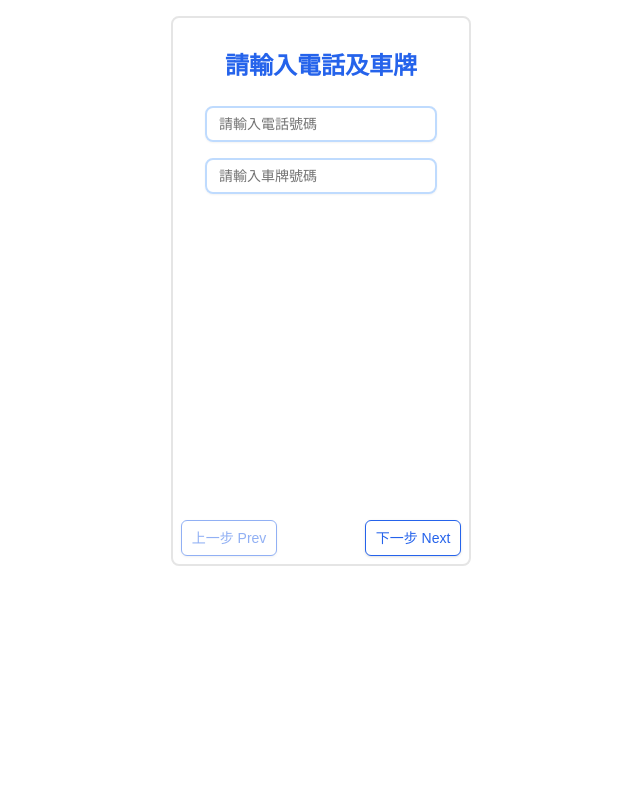
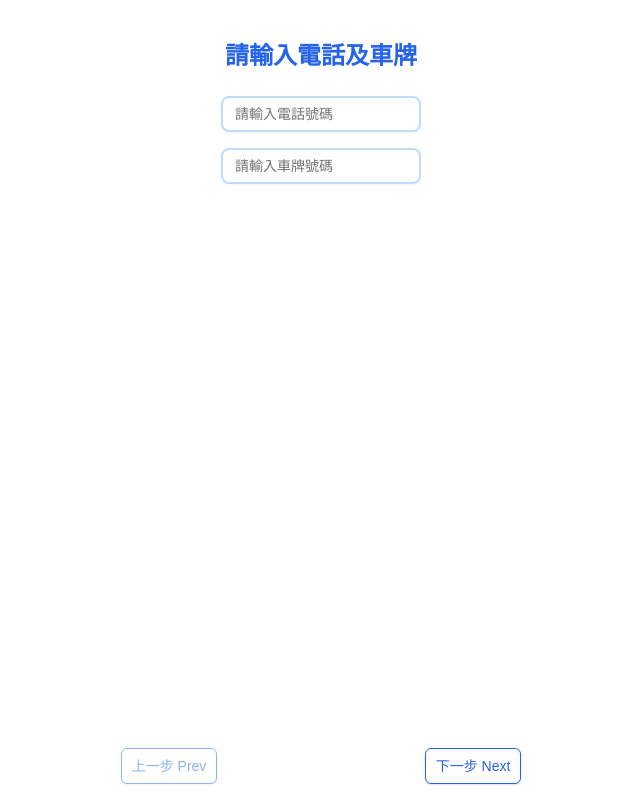
Before and after one commit to Yizhe0407/Mega_reserve_frontend, a Next.js app: page / in a window 1280 px wide. Shown: the whole page, without its empty margins (319-959 px from the left). Built offline with nearby package versions, Linux system fonts and the light colour scheme.

Commit message:
Change UI

```diff
--- a/src/app/page.js
+++ b/src/app/page.js
@@ -56,6 +56,8 @@ export default function Home() {
         date: new Date(),
         selectedTime: null
       });
+      // 重置步驟到第一步
+      setStep(1);
 
     } catch (err) {
       toast.error(err.message);
@@ -88,8 +90,8 @@ export default function Home() {
   }
 
   return (
-    <div className="flex justify-center items-center p-4 h-full">
-      <div className="flex flex-col items-center border-2 rounded-lg p-2 w-[300px] h-[550px]">
+    <div className="flex justify-center items-center px-16 py-4 h-screen">
+      <div className="flex flex-col items-center w-[400px] h-full">
 
 
         {step === 1 && <PhoneLicense formData={formData} setFormData={setFormData} />}
--- a/src/components/PhoneLicense.js
+++ b/src/components/PhoneLicense.js
@@ -13,15 +13,15 @@ export default function PhoneLicense({ formData, setFormData }) {
   return (
     <div className='flex flex-col items-center max-w-md mx-auto w-full p-6 space-y-6'>
       <h2 className="text-2xl font-semibold text-blue-600">請輸入電話及車牌</h2>
-      <div className="w-full space-y-4">
+      <div className="flex flex-col items-center w-full space-y-4">
         <Input
-          className="w-full border-2 border-blue-200 rounded-lg focus:border-blue-500 focus:ring-2 focus:ring-blue-200 transition-all"
+          className="w-[200px] border-2 border-blue-200 rounded-lg focus:border-blue-500 focus:ring focus:ring-blue-200 transition-all"
           placeholder="請輸入電話號碼"
           value={formData.phone}
           onChange={(e) => handleInputChange('phone', e.target.value)}
         />
         <Input
-          className="w-full border-2 border-blue-200 rounded-lg focus:border-blue-500 focus:ring-2 focus:ring-blue-200 transition-all"
+          className="w-[200px] border-2 border-blue-200 rounded-lg focus:border-blue-500 focus:ring focus:ring-blue-200 transition-all"
           placeholder="請輸入車牌號碼"
           value={formData.license}
           onChange={(e) => handleInputChange('license', e.target.value)}
--- a/src/components/Select_item.js
+++ b/src/components/Select_item.js
@@ -22,7 +22,7 @@ export default function Select_item({ formData, setFormData }) {
   };
 
   return (
-    <div className='flex flex-col gap-4'>
+    <div className='flex flex-col gap-4 w-full'>
       <p className="text-center text-lg">可一次預約多項目</p>
 
       {['保養', '換輪胎', '板金烤漆', '更換零件', '其他'].map((item) => (
@@ -31,7 +31,7 @@ export default function Select_item({ formData, setFormData }) {
           onClick={() => handleItemClick(item)}
           className={`${formData.selectedItems.includes(item) ? 'bg-blue-600' : 'bg-white'}
             text-${formData.selectedItems.includes(item) ? 'white' : 'blue-600'}
-            border border-blue-600 hover:bg-blue-600 hover:text-white`}
+            border border-blue-600 hover:bg-blue-600 hover:text-white w-full`}
         >
           {item}
         </Button>
```
